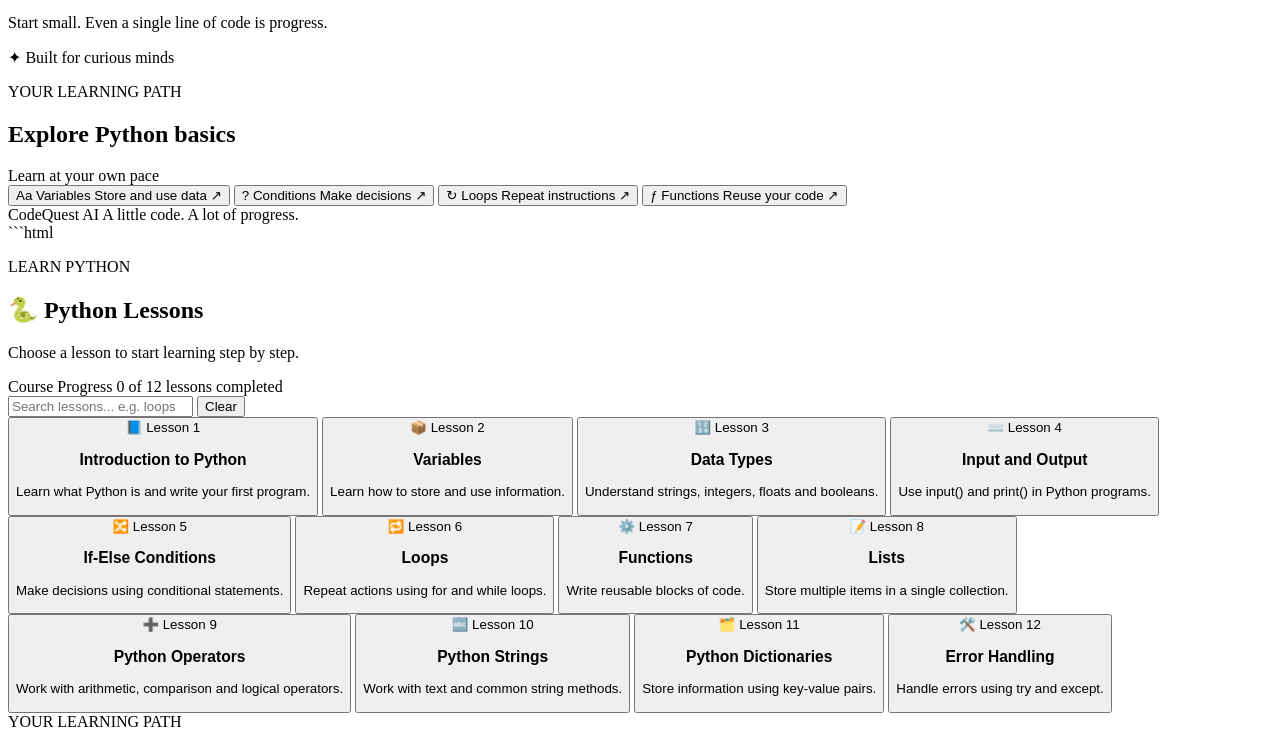
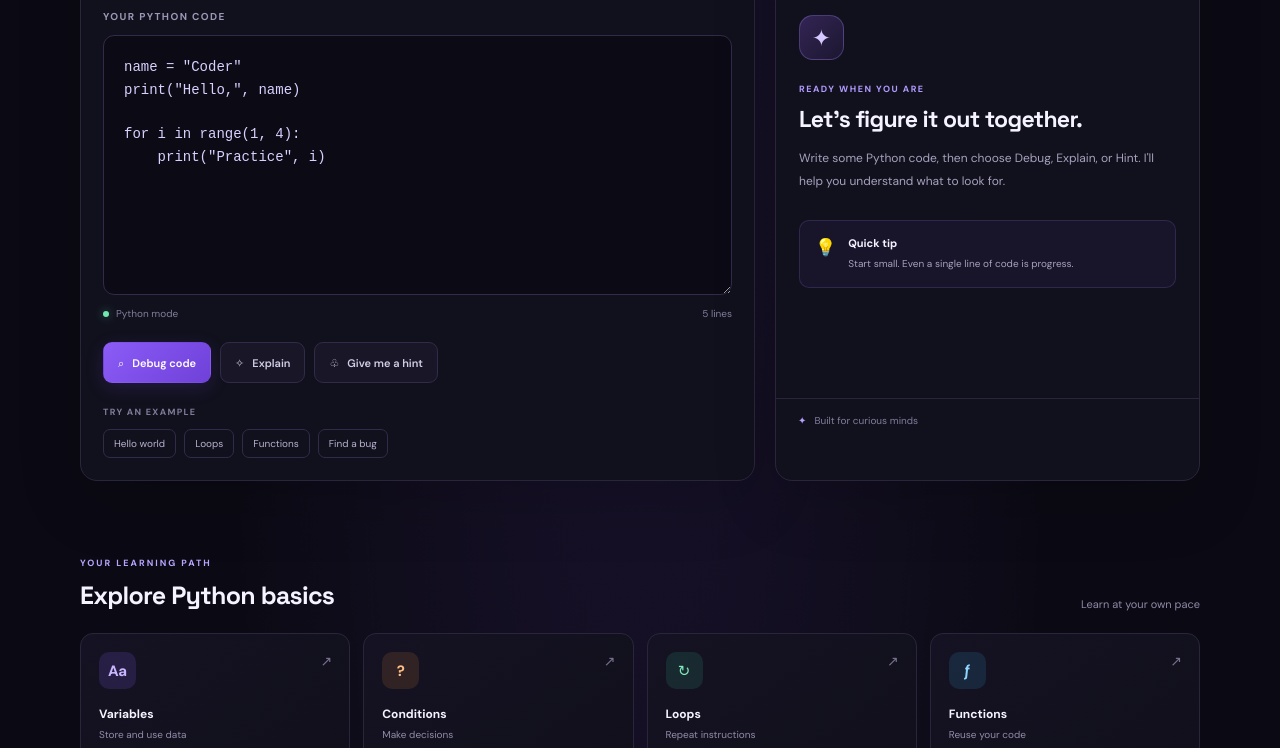
Before and after one commit to pratik-8108/QuantumX-Project, a website: page index.html in a window 1280 px wide. Shown: the part 597-1345 px from the top of the page. Drawn offline with Linux system fonts and the light colour scheme; the site is published under a folder, as on GitHub Pages, so addresses that start at the root find nothing.

Commit message:
Update index.html

```diff
--- a/index.html
+++ b/index.html
@@ -7,8 +7,10 @@
     <meta name="theme-color" content="#0b0a14">
     <title>CodeQuest AI | Python Learning Lab</title>
 
-    <link rel="stylesheet" href="/css/style.css">
-    <script src="/js/app.js" defer></script>
+
+<link rel="stylesheet" href="./css/style.css">
+<script src="./js/app.js" defer></script>
+
 </head>
 
 <body>
```
